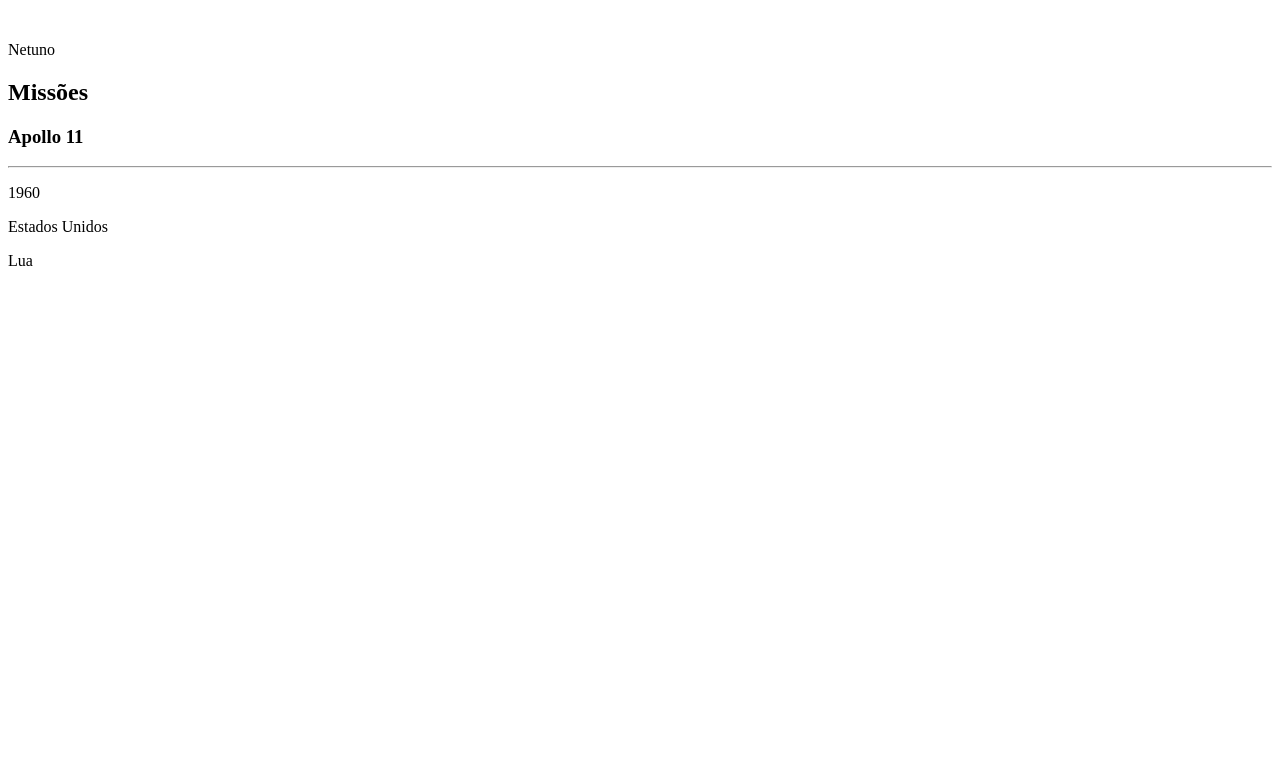
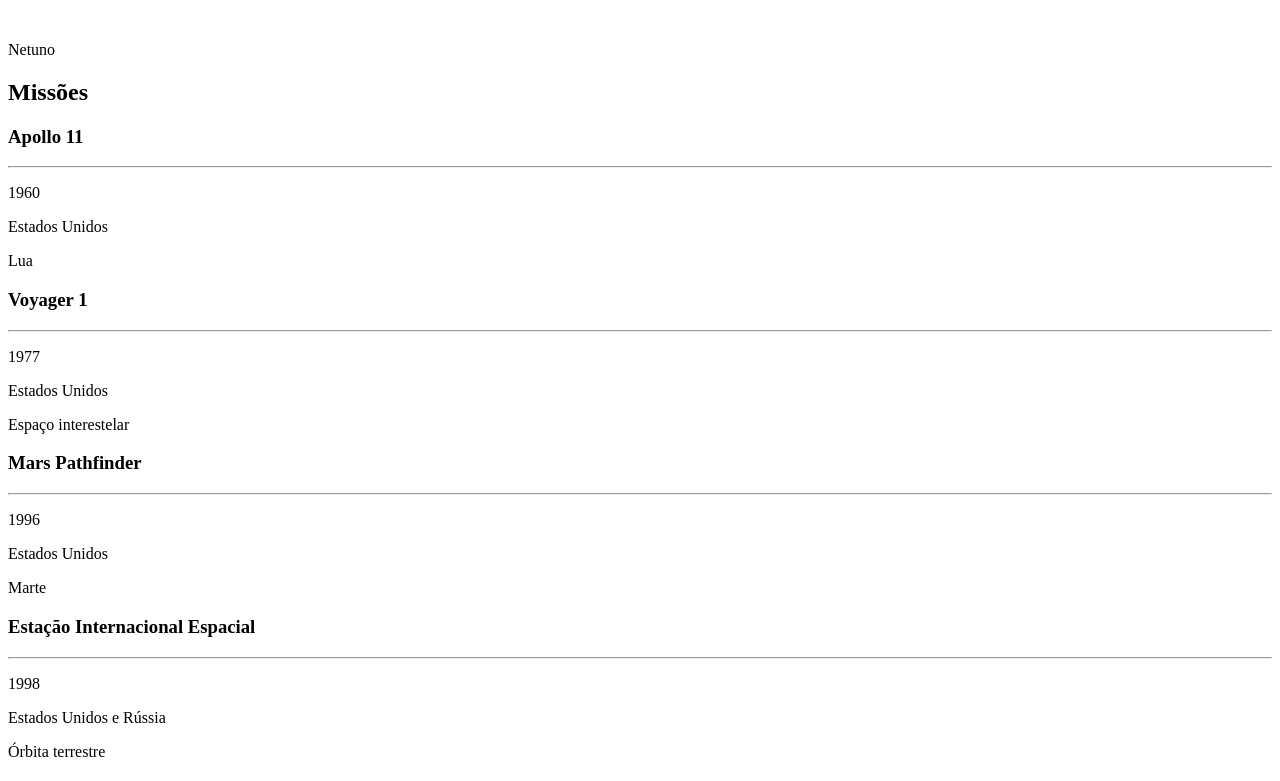
Before and after one commit to SergioEvando23/project-trybe-solar-system, a React (Create React App) app: page / in a window 1280 px wide. Shown: the part 3364-4145 px from the top of the page. Before the commit the page ends 3650 px from the top, so only its background shows below. Built offline with nearby package versions, Linux system fonts and the light colour scheme.

Commit message:
renderizada lista de missões

```diff
--- a/src/App.css
+++ b/src/App.css
@@ -1,3 +1,4 @@
 .App {
+  background: url('./images/background.png');
   text-align: center;
 }
--- a/src/components/Missions.js
+++ b/src/components/Missions.js
@@ -8,12 +8,15 @@
     return (
       <div data-testid="missions">
         <Title headline="Missões" />
-        <MissionCard
-          name={ moduleMissons[0].name }
-          year={ moduleMissons[0].year }
-          country={ moduleMissons[0].country }
-          destination={ moduleMissons[0].destination }
-        />
+        {moduleMissons.map((item) => (
+          <MissionCard
+            key={ item.name }
+            name={ item.name }
+            year={ item.year }
+            country={ item.country }
+            destination={ item.destination }
+          />
+        ))}
       </div>
     );
   }
```
